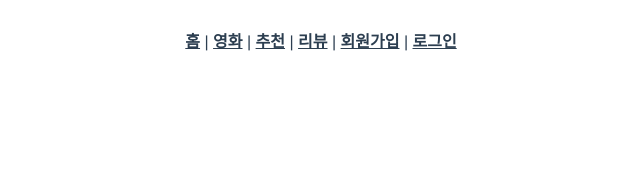
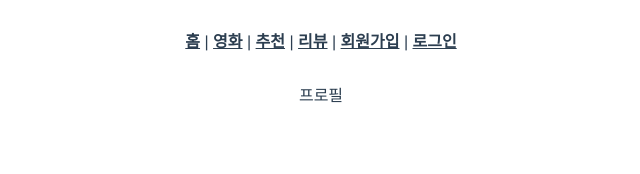
Before and after one commit to Hyojeong721/PJT0_ssafee_bean, a Vue app: page /profile in a window 1280 px wide. Shown: the top 174 px of the page, without its empty margins (319-959 px from the left). Built offline with nearby package versions, Linux system fonts and the light colour scheme.

Commit message:
profile.vue add

```diff
--- a/src/router/index.js
+++ b/src/router/index.js
@@ -7,6 +7,7 @@ import ReviewForm from '../views/reviews/ReviewForm.vue'
 import Recommendation from '../views/recommendation/Recommendation.vue'
 import Login from '../views/accounts/Login.vue'
 import Signup from '../views/accounts/Signup.vue'
+import Profile from '../views/accounts/Profile.vue'
 
 Vue.use(VueRouter)
 
@@ -46,6 +47,11 @@ const routes = [
     name: 'Signup',
     component: Signup,
   },
+  {
+    path: '/profile',
+    name: 'Profile',
+    component: Profile,
+  },
 ]
 
 const router = new VueRouter({
--- a/src/views/accounts/Login.vue
+++ b/src/views/accounts/Login.vue
@@ -43,7 +43,6 @@ export default {
         data: this.credentials,
       })
         .then(res => {
-          console.log(res)
           localStorage.setItem('jwt', res.data.token)
           this.$emit('login')
           this.$router.push({ name: 'Home' })
--- /dev/null
+++ b/src/views/accounts/Profile.vue
@@ -0,0 +1,21 @@
+<template>
+  <div>
+    프로필
+  </div>
+</template>
+
+<script>
+export default {
+  name: 'Profile',
+  data: function () {
+    return {
+      user: {},
+    }
+  },
+  methods: {},
+}
+</script>
+
+<style>
+
+</style>
```
